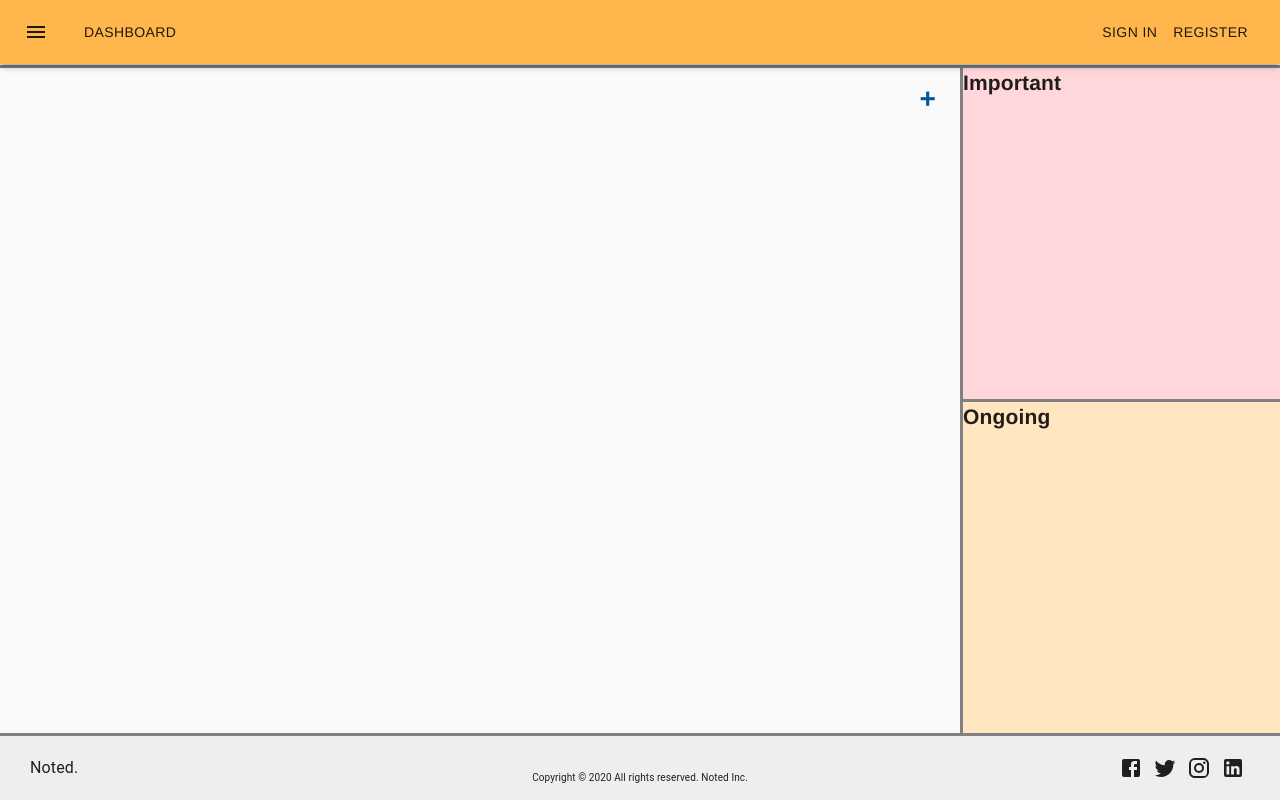
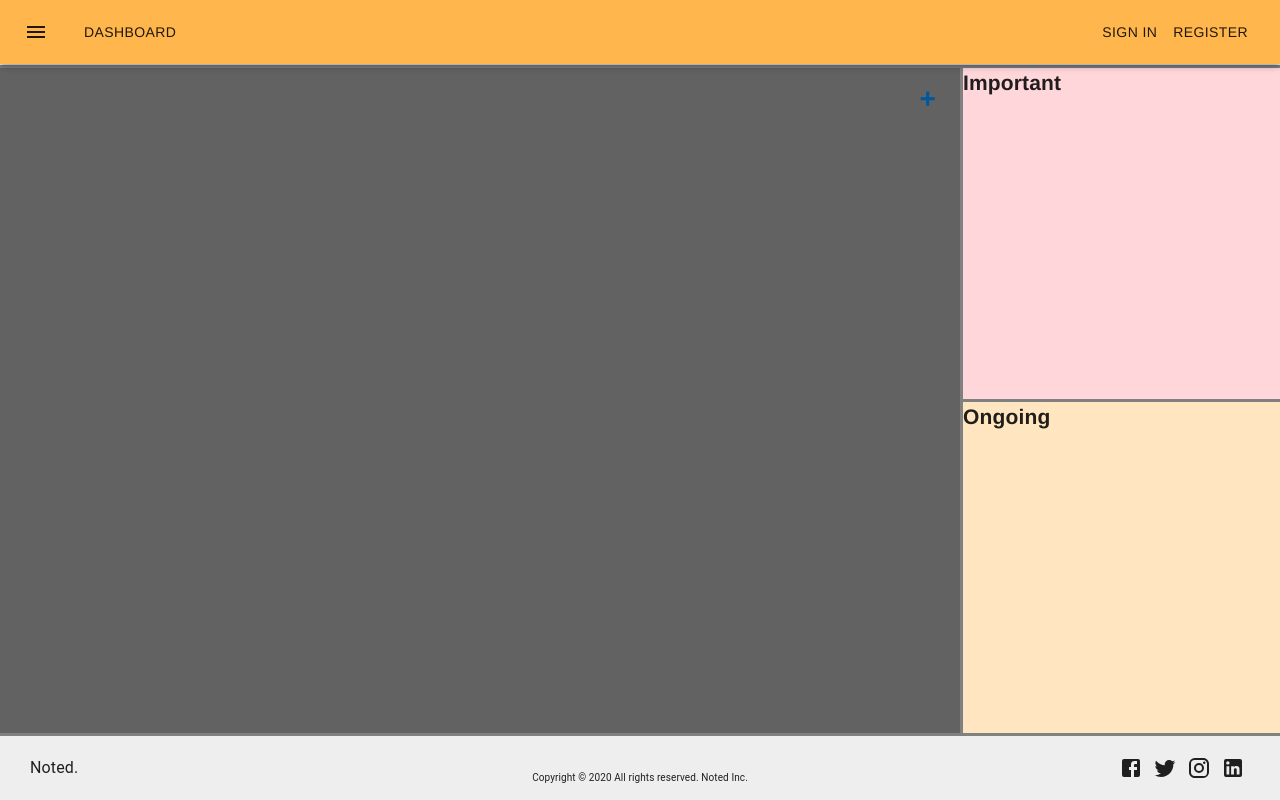
Before and after one commit to kev-ly32/noted, a React (Create React App) app in the folder client/: page /dashboard in a window 1280 px wide. Built offline with nearby package versions, Linux system fonts and the light colour scheme.

Commit message:
updated drag to entire dashboard

```diff
--- a/client/src/components/Dashboard.js
+++ b/client/src/components/Dashboard.js
@@ -8,6 +8,7 @@ import { makeStyles } from "@material-ui/core/styles";
 const useStyles = makeStyles((theme) => ({
   container: {
     height: "100%",
+    backgroundColor: "#626262",
   },
   containerBorders: {
     borderTop: "3px solid gray",
--- a/client/src/components/Note.js
+++ b/client/src/components/Note.js
@@ -22,7 +22,7 @@ function Note({ notes }) {
   return (
     <>
       {notes.map((note, noteI) => (
-        <Draggable key={noteI} bounds="parent">
+        <Draggable key={noteI} bounds=".makeStyles-container-19">
           <Box className={classes.paperBox} alignItems="start">
             <Paper className={classes.paper}>
               <Typography>{note}</Typography>
--- a/client/src/index.css
+++ b/client/src/index.css
@@ -6,7 +6,7 @@
 
 body {
   background: #f5f5f5;
-  max-height: 100%;
+  max-height: 50%;
 }
 
 .App {
```
Also changed, not shown: 1 other file (tests, documents, lock files or other folders).
